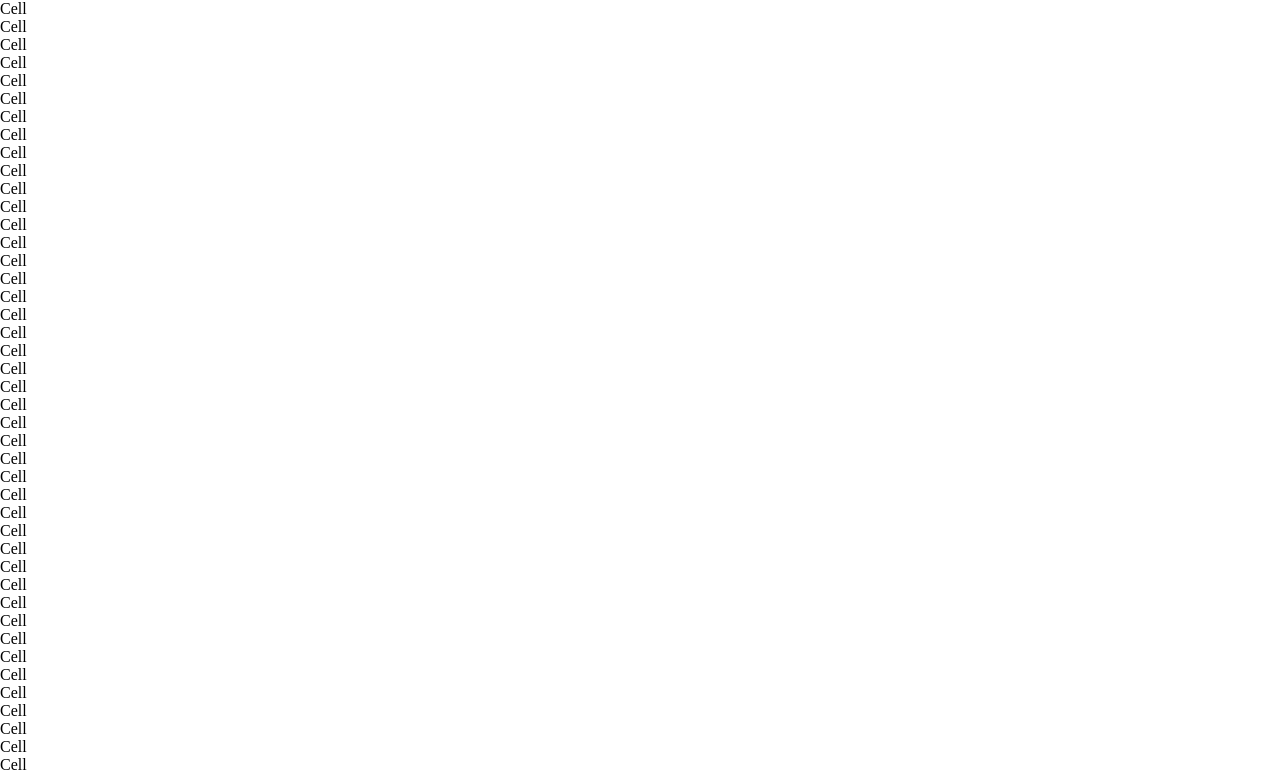
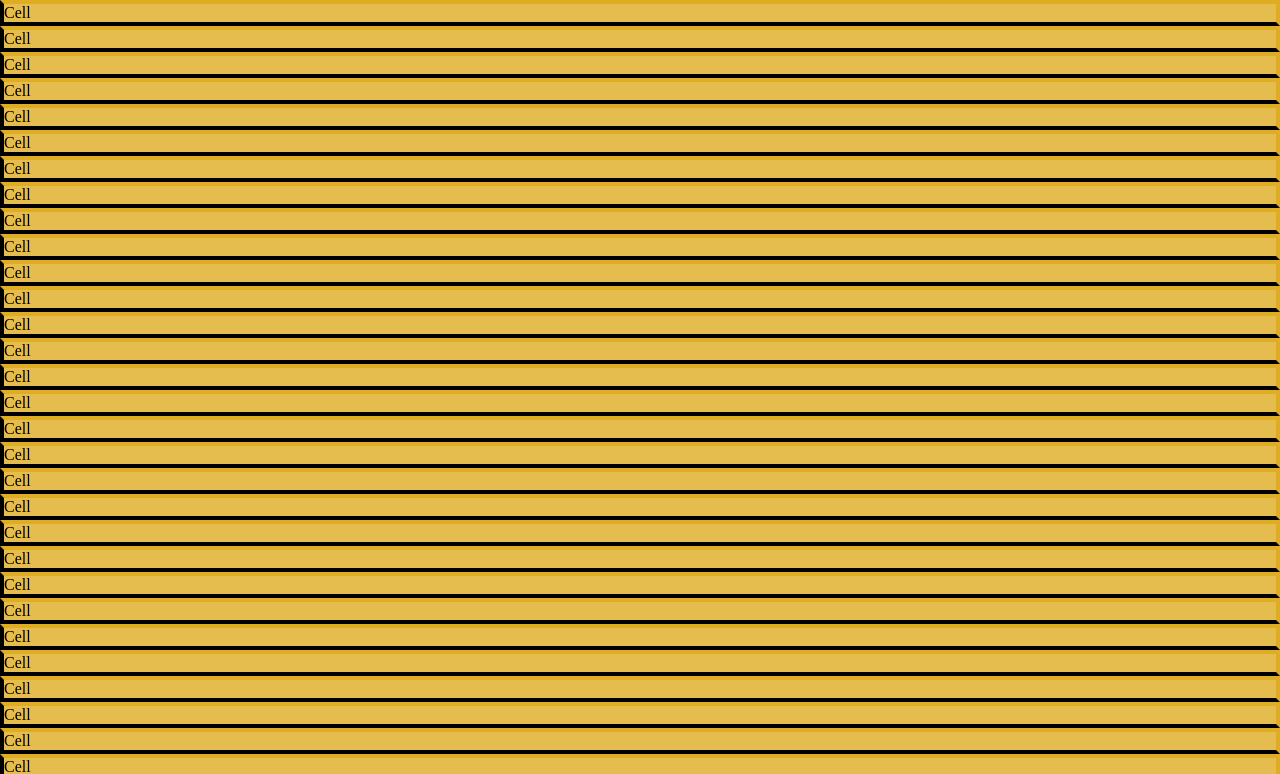
Before and after one commit to Segnities/tetris-game, a React (Vite) app: page / in a window 1280 px wide. Shown: the top 774 px of the page. Built offline with nearby package versions, Linux system fonts and the light colour scheme.

Commit message:
Styled cell component

```diff
--- a/src/assets/styles/index.css
+++ b/src/assets/styles/index.css
@@ -3,3 +3,8 @@
   padding: 0;
   box-sizing: border-box;
 }
+
+@font-face {
+  font-family: 'Pixel';
+  src: url('../fonts/Pixel-LCD-7.woff') format('woff');
+}
--- a/src/components/Cell.jsx
+++ b/src/components/Cell.jsx
@@ -1,5 +1,8 @@
+import { StyledCell } from "./styles/StyledCell";
+import { TETROMINOS } from "../helpers/tetrominos";
+
 function Cell({ type }) {
-    return <div>Cell</div>
+    return <StyledCell type={'L'} color={TETROMINOS['L'].color}>Cell</StyledCell>
 }
 
 export default Cell;
--- /dev/null
+++ b/src/components/styles/StyledCell.js
@@ -0,0 +1,11 @@
+import styled from "styled-components";
+
+export const StyledCell = styled.div`
+    width: auto;
+    background-color: rgba(${props => props.color}, 0.8) ;
+    border: ${props => (props.type === 0 ? 'none' : '4px solid')};
+    border-left-color: rgba(${props => props.color}, 0,3);
+    border-right-color: rgba(${props => props.color},  1);
+    border-top-color: rgba(${props => props.color}, 1);
+    border-bottom-color: rgba(${props => props.color}, 0,1);
+`;
```
